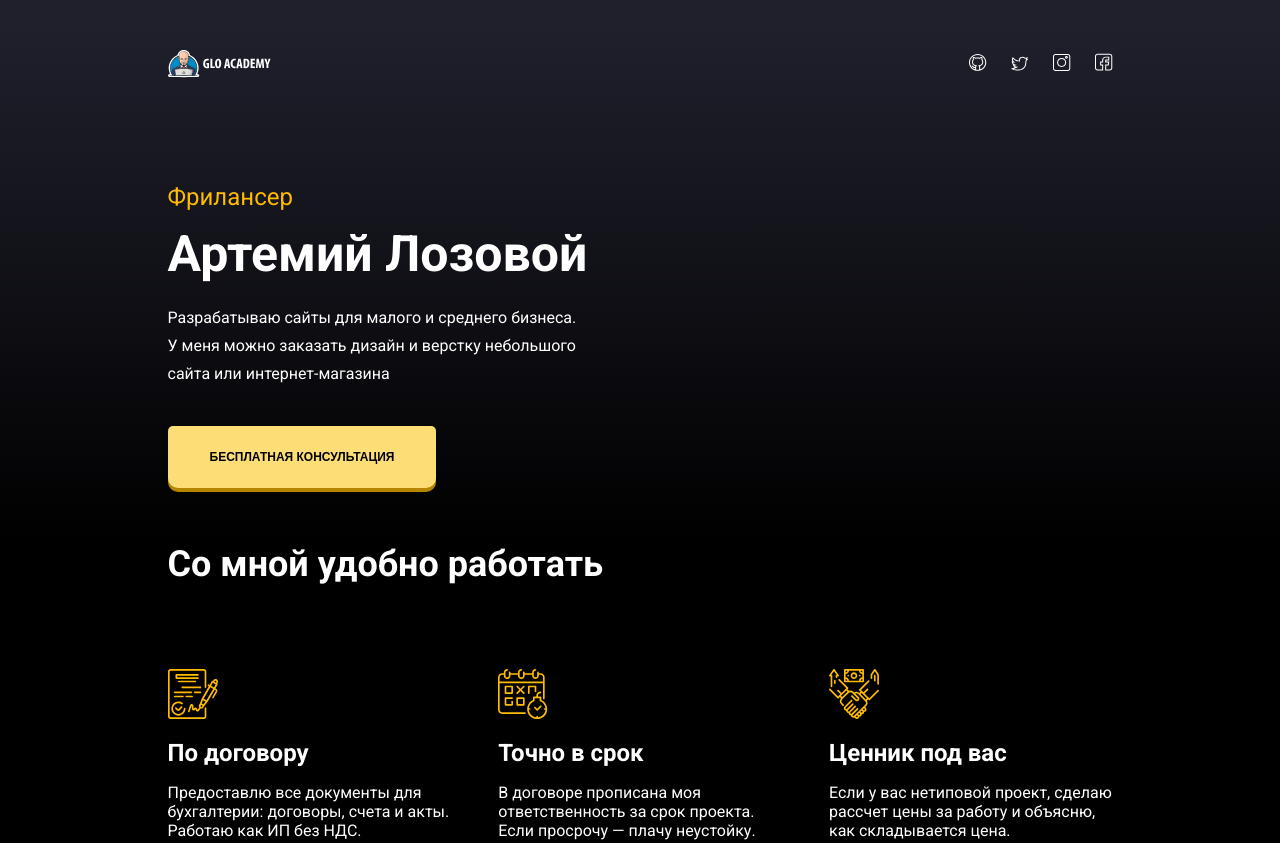
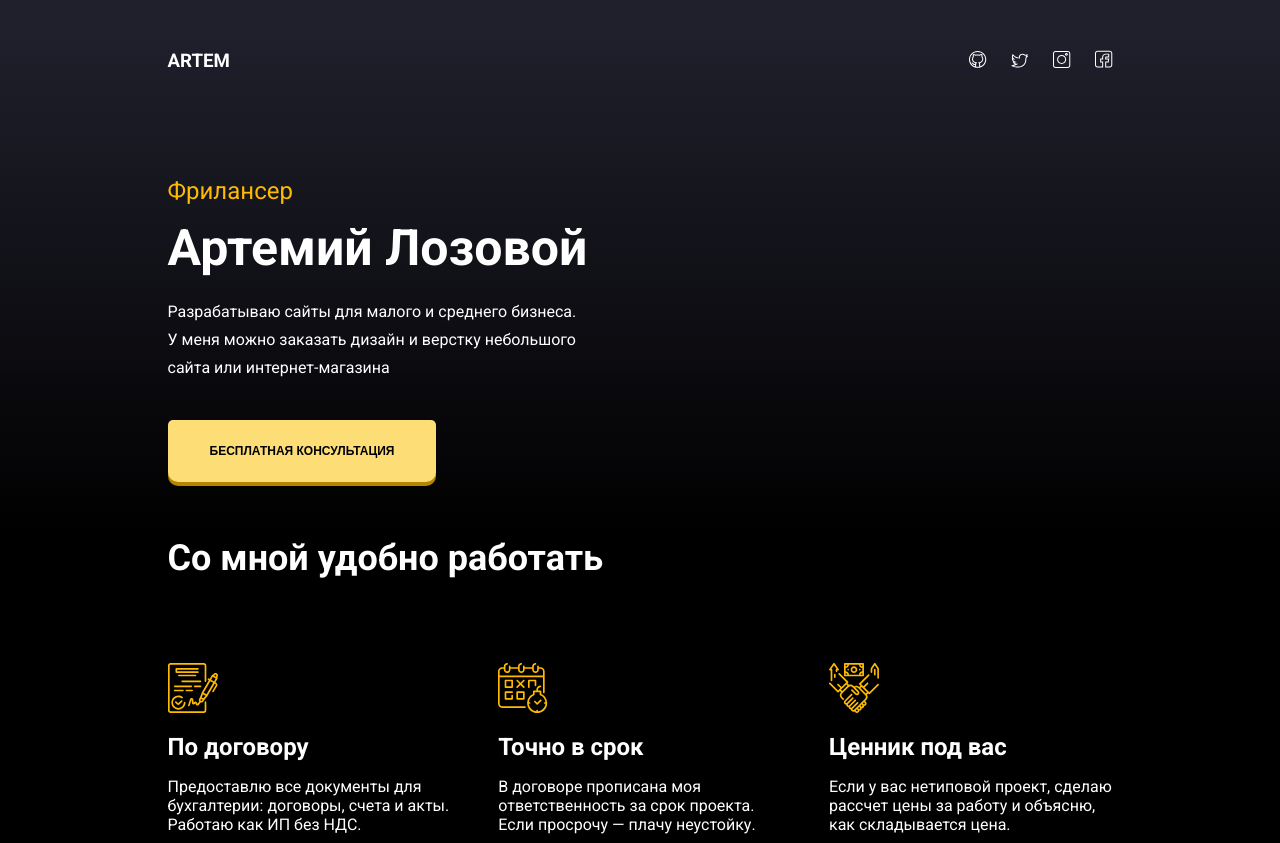
Before and after one commit to Artcheat/freelancerzaur, a plain HTML site: page index.html in a window 1280 px wide. Shown: the top 843 px of the page. Drawn offline with Linux system fonts and the light colour scheme; files whose address does not match are found by name.

Commit message:
Update index.html
Update logo

```diff
--- a/index.html
+++ b/index.html
@@ -16,7 +16,7 @@
         <!-- .hero-header -->
       <div class="container">
         <div class="hero-header">
-            <img src="image\logo.svg" alt="Glo Academy" class="logo">
+            <h3 class="logo">ARTEM</h3>
             <div class="social-links">
                 <a href="https://github.com/Artcheat" target="_blanck"  class="social-link"><img src="image\social\github.svg" alt="github"></a>
                 <a href="#" target="_blanck" class="social-link"><img src="image\social\twitter.svg" alt="facebook"></a>
```
